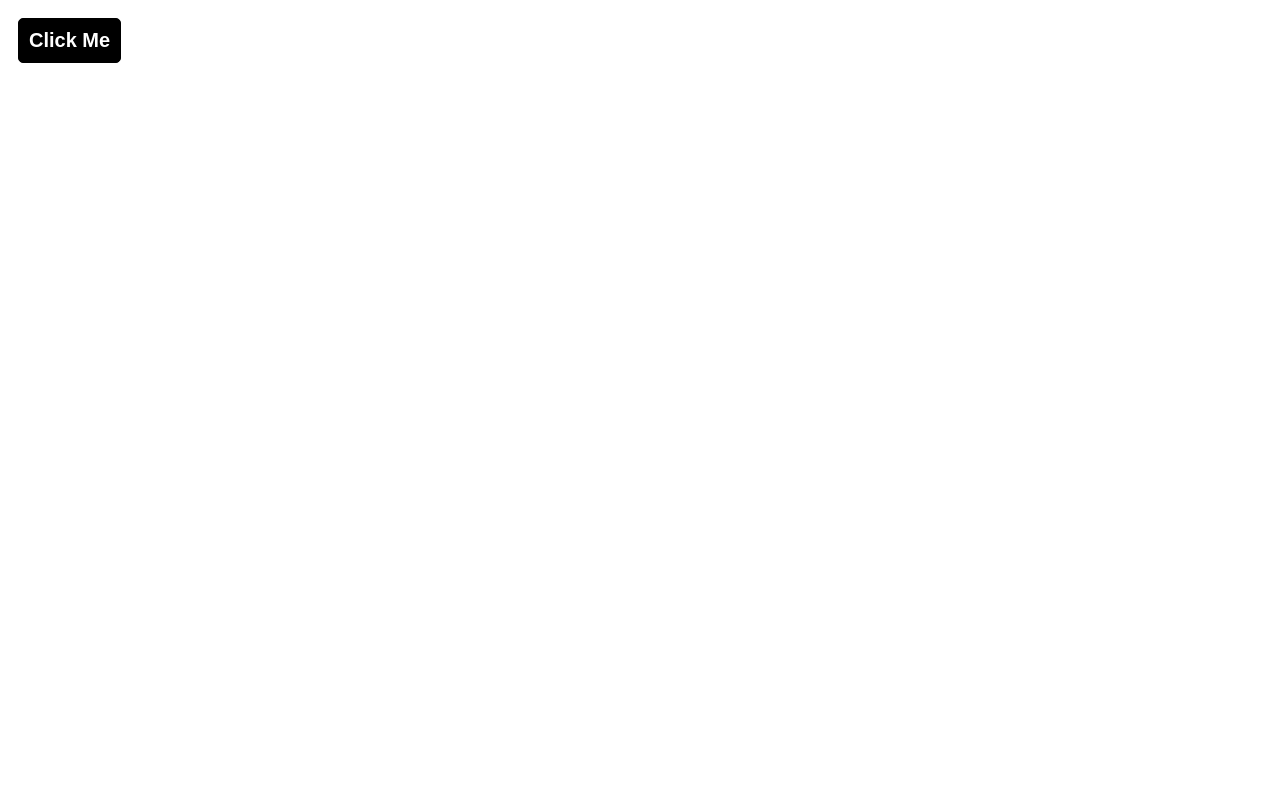
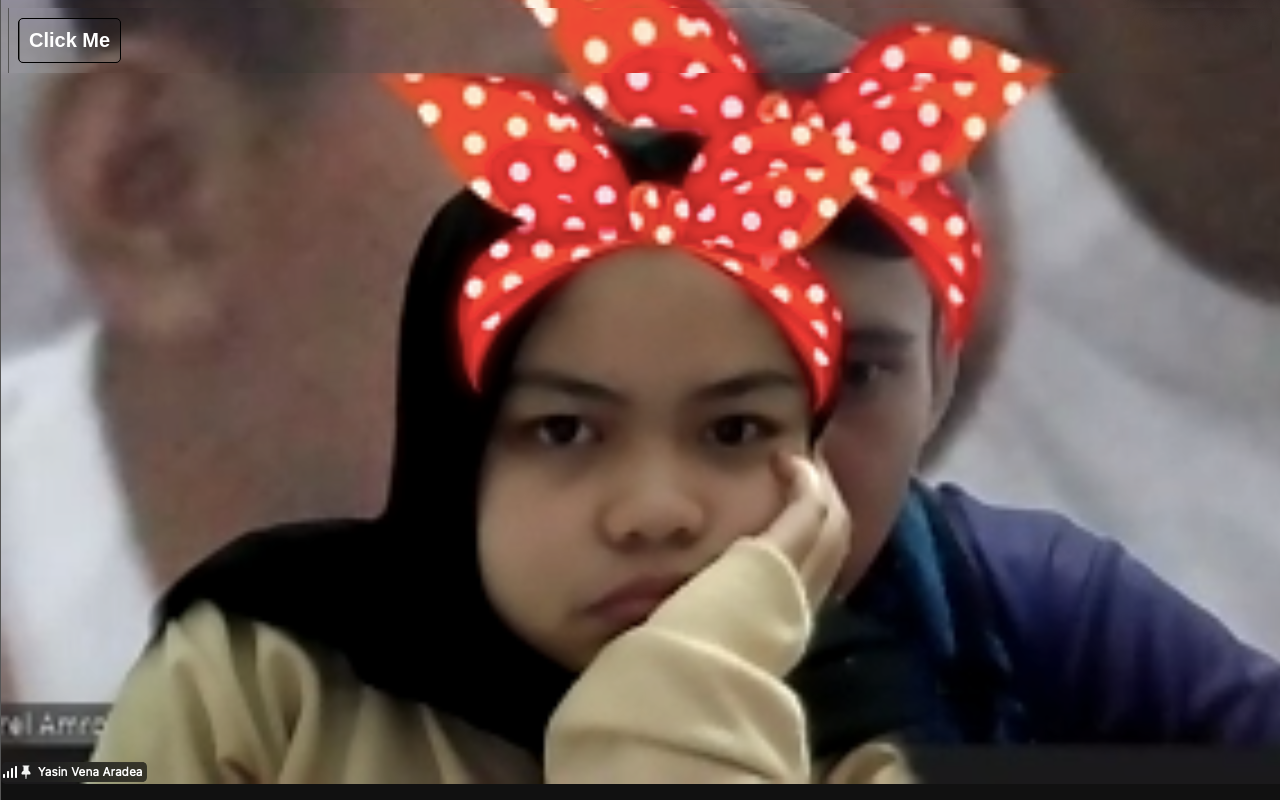
Before and after one commit to farrelamroe/ara, a plain HTML site: page index.html in a window 1280 px wide. Drawn offline with Linux system fonts and the light colour scheme.

Commit message:
Update indes.css

```diff
--- a/indes.css
+++ b/indes.css
@@ -12,3 +12,6 @@
     cursor: pointer;
     transition: all 0.3s ease;
 }
+*{
+    background-image: url("assets/ara_manis.png");
+}
```
